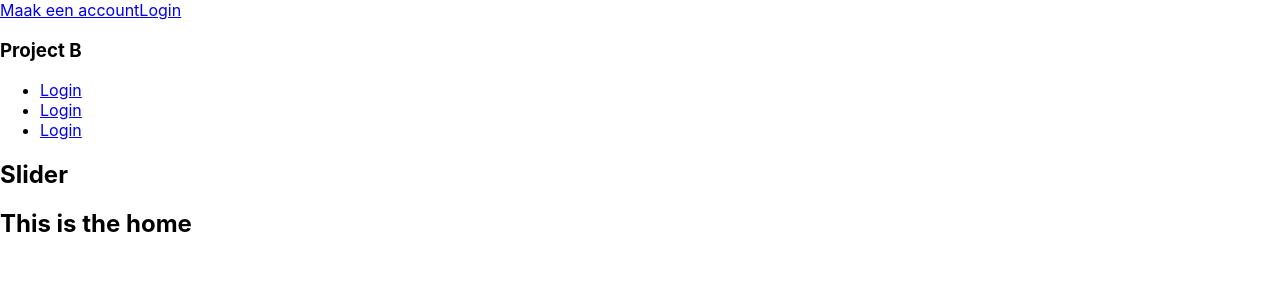
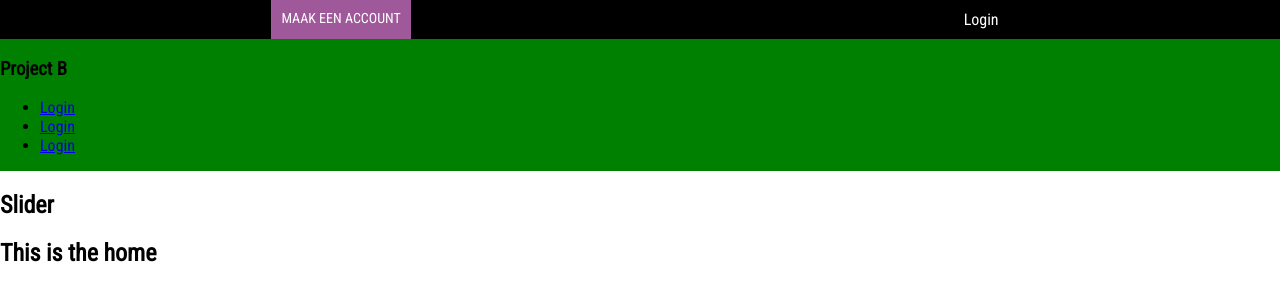
Before and after one commit to gjsstigter/Projectb, a React (Create React App) app in the folder app/: page / in a window 1280 px wide. Shown: the top 300 px of the page. Built offline with nearby package versions, Linux system fonts and the light colour scheme.

Commit message:
added accoutn login in the header

```diff
--- /dev/null
+++ b/app/src/assets/sass/_main.scss
@@ -0,0 +1,13 @@
+//Variables
+@import "./variables/variables";
+
+// Mixins
+@import "./mixins/mixins";
+
+// Base
+@import "./base/base.scss";
+
+// Components
+@import "./components/Home/home";
+@import "./components/Nav/nav";
+@import "./components/Slider/slider";
--- /dev/null
+++ b/app/src/assets/sass/base/_base.scss
@@ -0,0 +1,6 @@
+@import url("https://fonts.googleapis.com/css2?family=Roboto+Condensed&display=swap");
+
+body {
+  margin: 0;
+  font-family: "Roboto Condensed", sans-serif;
+}
--- /dev/null
+++ b/app/src/assets/sass/components/Nav/_nav.scss
@@ -0,0 +1,25 @@
+.region-nav {
+  background: green;
+  display: flex;
+  flex-direction: column;
+
+  .account-login {
+    width: 100vw;
+    display: flex;
+    justify-content: space-around;
+    background: $black;
+    // color: $white;
+
+    a {
+      color: $white;
+      padding: 10px;
+      text-decoration: none;
+    }
+
+    .create-account {
+      background-color: $purple;
+      text-transform: uppercase;
+      font-size: 14px;
+    }
+  }
+}
--- /dev/null
+++ b/app/src/assets/sass/mixins/_mixins.scss
@@ -0,0 +1,3 @@
+.d-none {
+  display: none !important;
+}
--- /dev/null
+++ b/app/src/assets/sass/variables/variables.scss
@@ -0,0 +1,4 @@
+$black: #000;
+$white: #fff;
+$grey: #8b8b8b;
+$purple: #9f599b;
--- a/app/src/components/header/Header.js
+++ b/app/src/components/header/Header.js
@@ -1,16 +1,16 @@
-import React, {Component} from "react";
+import React, { Component } from "react";
 import Slider from "./Slider";
 import Nav from "./Nav";
 
-class Header extends Component{
-    render() {
-        return(
-            <header>
-                <Nav/>
-                <Slider/>
-            </header>
-        );
-    }
+class Header extends Component {
+  render() {
+    return (
+      <header className="region-header">
+        <Nav />
+        <Slider />
+      </header>
+    );
+  }
 }
 
 export default Header;
--- a/app/src/components/header/Nav.js
+++ b/app/src/components/header/Nav.js
@@ -1,25 +1,34 @@
-import React, {Component} from "react";
-import {Link} from "react-router-dom";
+import React, { Component } from "react";
+import { Link } from "react-router-dom";
 
 class Nav extends Component {
-
   render() {
     return (
-            <nav>
-                <section>
-                    <Link to={`/`}>Maak een account</Link>
+      <nav className="region-nav">
+        <section className="account-login">
+          <Link className="create-account" to={`/`}>
+            Maak een account
+          </Link>
+          <Link to={`/`} classname="login">
+            Login
+          </Link>
+        </section>
+        <section className="navigation">
+          <h1>Project B</h1>
+          <ul className="navigation-links">
+            <li className="link">
               <Link to={`/`}>Login</Link>
-                </section>
-                <section>
-                    <h1>Project B</h1>
-                    <ul>
-                        <li><Link to={`/`}>Login</Link></li>
-                        <li><Link to={`/`}>Login</Link></li>
-                        <li><Link to={`/`}>Login</Link></li>
+            </li>
+            <li className="link">
+              <Link to={`/`}>Login</Link>
+            </li>
+            <li className="link">
+              <Link to={`/`}>Login</Link>
+            </li>
           </ul>
         </section>
       </nav>
-        )
+    );
   }
 }
 
```
Also changed, not shown: app/src/App.js (+6 -12 lines), app/src/assets/sass/components/Home/_home.scss (added), app/src/assets/sass/components/Slider/_slider.scss (added), 1 other file (tests, documents, lock files or other folders). Lines whose indentation alone changed are shown as unchanged.
